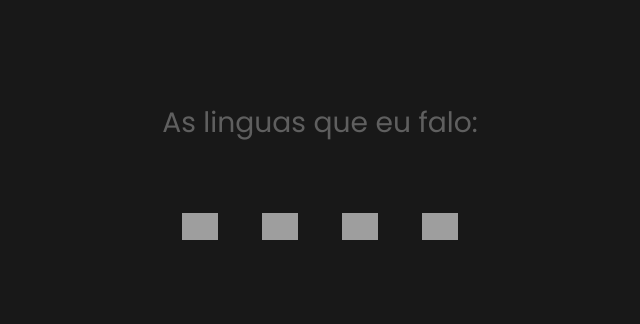
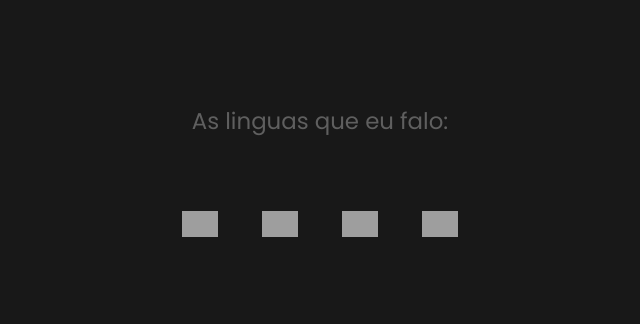
Before and after one commit to Alison-Andrade/alison-andrade.github.io, a plain HTML site: page index.html in a window 1280 px wide. Shown: the part 391-715 px from the top of the page, 320-960 px from the left. Drawn offline with Linux system fonts and the light colour scheme; grey boxes are pictures that could not be loaded.

Commit message:
font-ajust

```diff
--- a/index.html
+++ b/index.html
@@ -46,8 +46,8 @@
                     Eu sou <strong>Programador</strong> e
                     <strong>Desenvolvedor Web</strong>
                 </p>
-                <div class="welcome-footer">
-                    <p class="footer-note">As linguas que eu falo:</p>
+                <div id="welcome-footer">
+                    <p>As linguas que eu falo:</p>
                 <div class="languages">
                     <img id="html-lan" src="https://logodownload.org/wp-content/uploads/2016/10/html5-logo-9.png" alt="HTML">
                     <img id="javascript-lan" src="https://i2.wp.com/info.widespace.com/wp-content/uploads/2016/03/javascript-shield-logo.png?ssl=1" alt="Javascrip">
--- a/style.css
+++ b/style.css
@@ -86,7 +86,7 @@ section {
     font-size: 1.6rem;
 }
 
-.welcome-footer {
+#welcome-footer {
     display: flex;
     flex-direction: column;
     align-items: center;
@@ -96,7 +96,7 @@ section {
     margin-top: 3rem;
 }
 
-.footer-note {
+#welcome-footer p {
     font-size: 1.3rem;
     color: rgb(95, 95, 95);
 }
```
